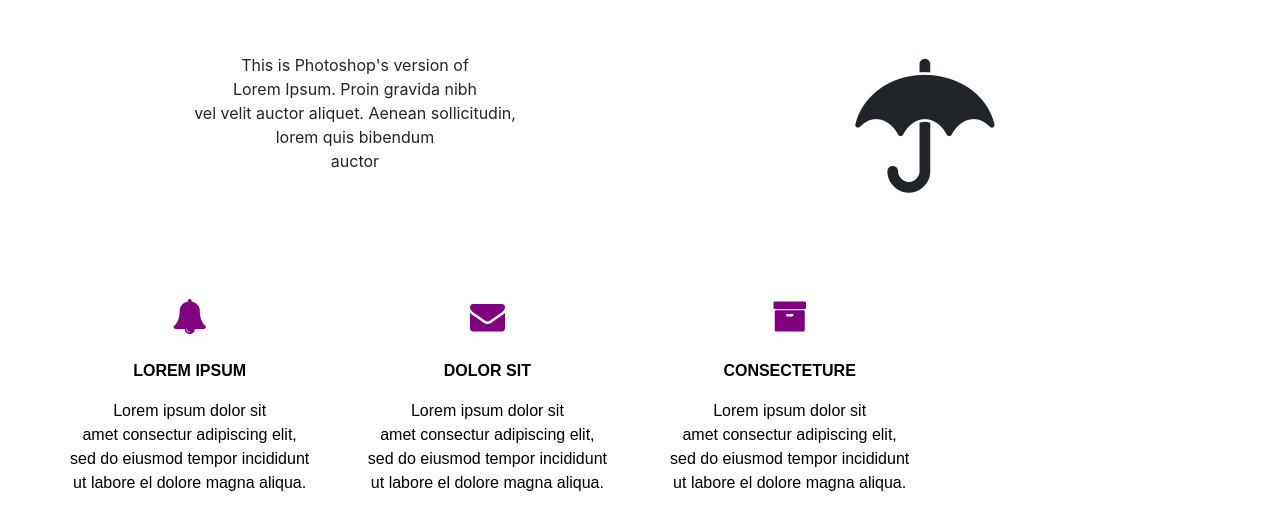
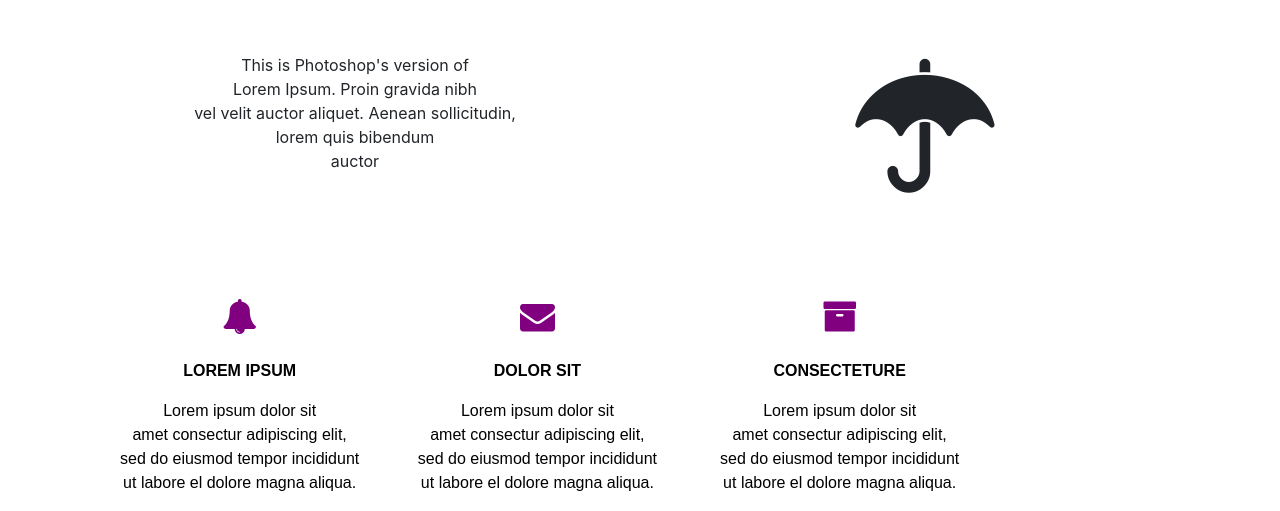
Before and after one commit to kamali1511/LGMVIP, a plain HTML site: page Task1/index.html in a window 1280 px wide. Shown: the part 875-1386 px from the top of the page. Drawn offline with nearby package versions, Linux system fonts and the light colour scheme.

Commit message:
Update index.html

```diff
--- a/Task1/index.html
+++ b/Task1/index.html
@@ -98,7 +98,7 @@
       </section>
       <br><br><br><br>
       <section class="feature container">
-          <div class="row" style="text-align: center;">
+          <div class="row" style="text-align: center; padding-left: 50px;">
           <div class="column">
               <i id="feat" style="align-items: center;" class="fa fa-bell"></i><br><br>
               <p style="text-align: center; color: black;"><b>LOREM IPSUM</b></p>
```
